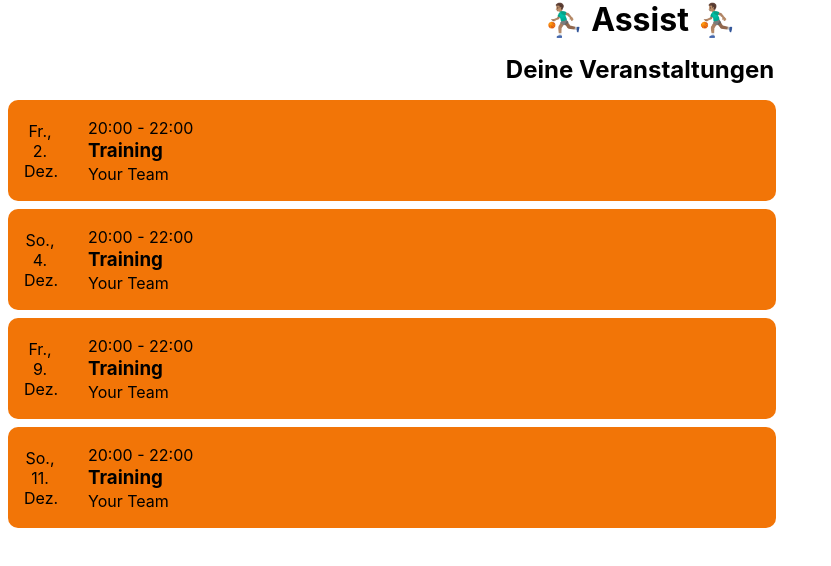
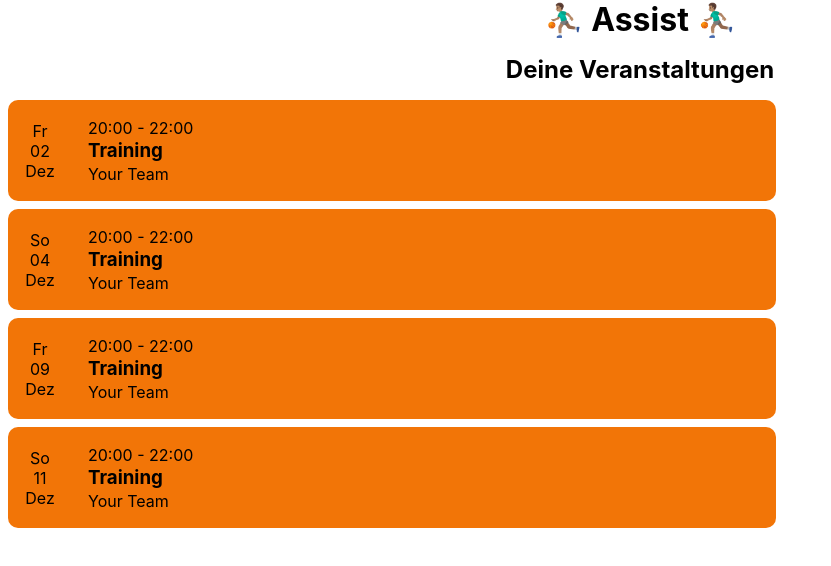
Before and after one commit to gaiisay/capstone-project, a Next.js app: page / in a window 1280 px wide. Shown: the top 566 px of the page, without its empty margins (0-831 px from the left). Built offline with nearby package versions, Linux system fonts and the light colour scheme.

Commit message:
change date format and update component test

```diff
--- a/components/EventCard/index.js
+++ b/components/EventCard/index.js
@@ -1,8 +1,8 @@
 import styled from "styled-components";
 
 function EventCard({ event, teamName }) {
-  const options = { weekday: "short", month: "short", day: "numeric" };
-  const eventDate = new Date(event.date).toLocaleDateString("de-DE", options);
+  const options = { weekday: "short", month: "short", day: "2-digit" };
+  const eventDate = new Date(event.date).toLocaleDateString("de-DE", options).replace(/[.,\s]/g, " ");
   const eventTime = event.startTime + " - " + event.endTime;
 
   return (
--- a/db.json
+++ b/db.json
@@ -3,7 +3,7 @@
     "id": "c830d24f-2c14-4089-acca-e8ff639552c1",
     "name": "Training",
     "description": "Lorem ipsum dolor sit amet, consectetur adipiscing elit. Integer nec odio. Praesent libero. Sed cursus ante dapibus diam. Sed nisi.",
-    "date": "2022-12-02T18:25:43.511Z",
+    "date": "2022-12-02",
     "startTime": "20:00",
     "endTime": "22:00",
     "location": "Rathausstraße 9, 53819 Neunkirchen-Seelscheid"
@@ -12,7 +12,7 @@
     "id": "fa44d530-1f4b-42ac-9406-36a818bc94e3",
     "name": "Training",
     "description": "Lorem ipsum dolor sit amet, consectetur adipiscing elit. Integer nec odio. Praesent libero. Sed cursus ante dapibus diam. Sed nisi.",
-    "date": "2022-12-04T18:25:43.511Z",
+    "date": "2022-12-04",
     "startTime": "20:00",
     "endTime": "22:00",
     "location": "Rathausstraße 9, 53819 Neunkirchen-Seelscheid"
@@ -21,7 +21,7 @@
     "id": "67fcc4c8-3d8b-4be2-a213-d10319fa074f",
     "name": "Training",
     "description": "Lorem ipsum dolor sit amet, consectetur adipiscing elit. Integer nec odio. Praesent libero. Sed cursus ante dapibus diam. Sed nisi.",
-    "date": "2022-12-09T18:25:43.511Z",
+    "date": "2022-12-09",
     "startTime": "20:00",
     "endTime": "22:00",
     "location": "Rathausstraße 9, 53819 Neunkirchen-Seelscheid"
@@ -30,7 +30,7 @@
     "id": "31056da2-91c3-414f-bac9-5b21960daf0a",
     "name": "Training",
     "description": "Lorem ipsum dolor sit amet, consectetur adipiscing elit. Integer nec odio. Praesent libero. Sed cursus ante dapibus diam. Sed nisi.",
-    "date": "2022-12-11T18:25:43.511Z",
+    "date": "2022-12-11",
     "startTime": "20:00",
     "endTime": "22:00",
     "location": "Rathausstraße 9, 53819 Neunkirchen-Seelscheid"
```
Also changed, not shown: 2 other files (tests, documents, lock files or other folders).
